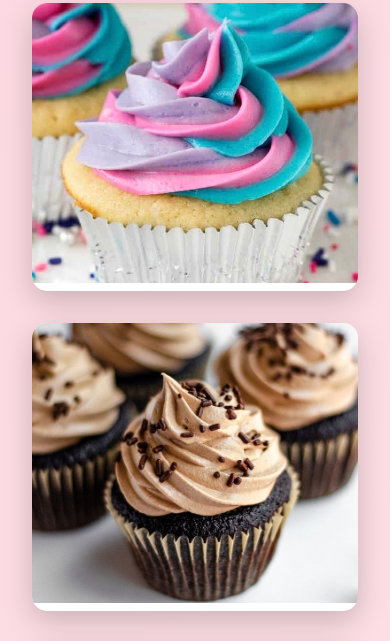
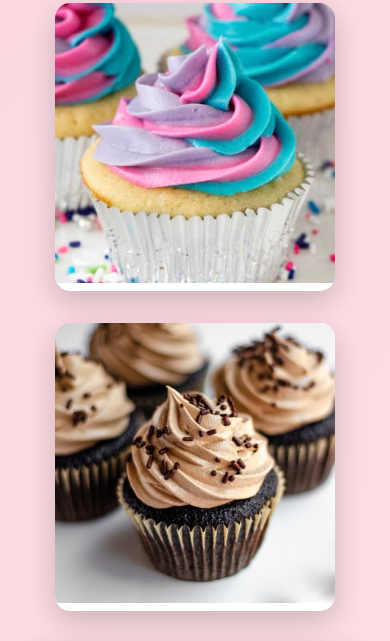
Before and after one commit to Yashaswini-coderun/Frost-N-Crumb, a plain HTML site: page index.html in a window 390 px wide. Shown: the part 857-1498 px from the top of the page. Drawn offline with Linux system fonts and the light colour scheme; grey boxes are pictures that could not be loaded.

Commit message:
Update index.html

```diff
--- a/index.html
+++ b/index.html
@@ -104,22 +104,24 @@
         }
 
         .gallery {
-            display: grid;
-            grid-template-columns: repeat(3, 1fr);
+            display: flex;
+            flex-wrap: wrap;
             gap: 2rem;
             margin-bottom: 4rem;
             max-width: 1000px;
             margin-left: auto;
             margin-right: auto;
+            justify-content: center;
         }
 
-        .gallery-item:nth-child(4),
-        .gallery-item:nth-child(5) {
-            grid-column: span 1;
+        .gallery-item {
+            flex: 0 0 calc(33.333% - 1.5rem);
+            max-width: calc(33.333% - 1.5rem);
         }
 
-        .gallery-item:nth-child(4) {
-            margin-left: 25%;
+        .gallery-item:nth-child(n+4) {
+            flex: 0 0 calc(33.333% - 1.5rem);
+            max-width: calc(33.333% - 1.5rem);
         }
 
         .gallery-item {
@@ -130,6 +132,7 @@
             transition: transform 0.3s ease, box-shadow 0.3s ease;
             background: white;
             cursor: pointer;
+            min-width: 280px;
         }
 
         .gallery-item:hover {
@@ -267,11 +270,13 @@
             }
 
             .gallery {
-                grid-template-columns: 1fr;
+                flex-direction: column;
+                align-items: center;
             }
 
-            .gallery-item:nth-child(4) {
-                margin-left: 0;
+            .gallery-item {
+                flex: 0 0 100%;
+                max-width: 100%;
             }
         }
 
```
